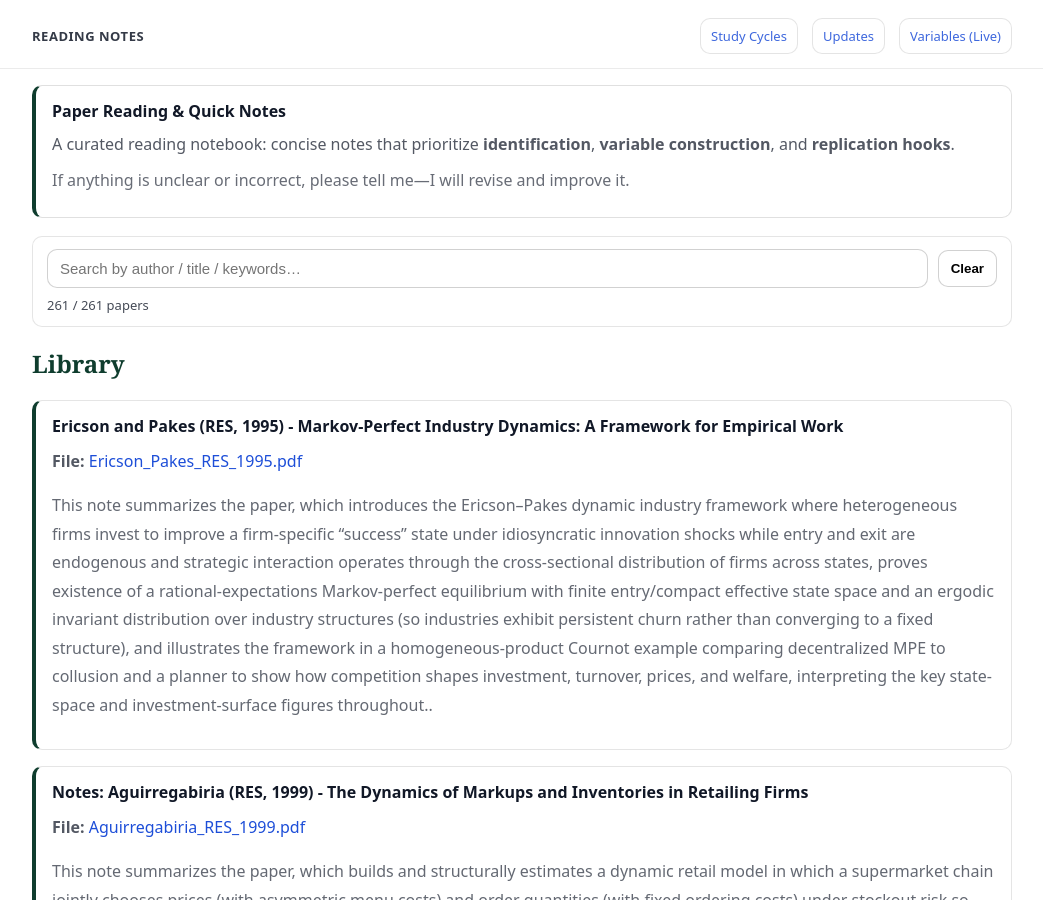
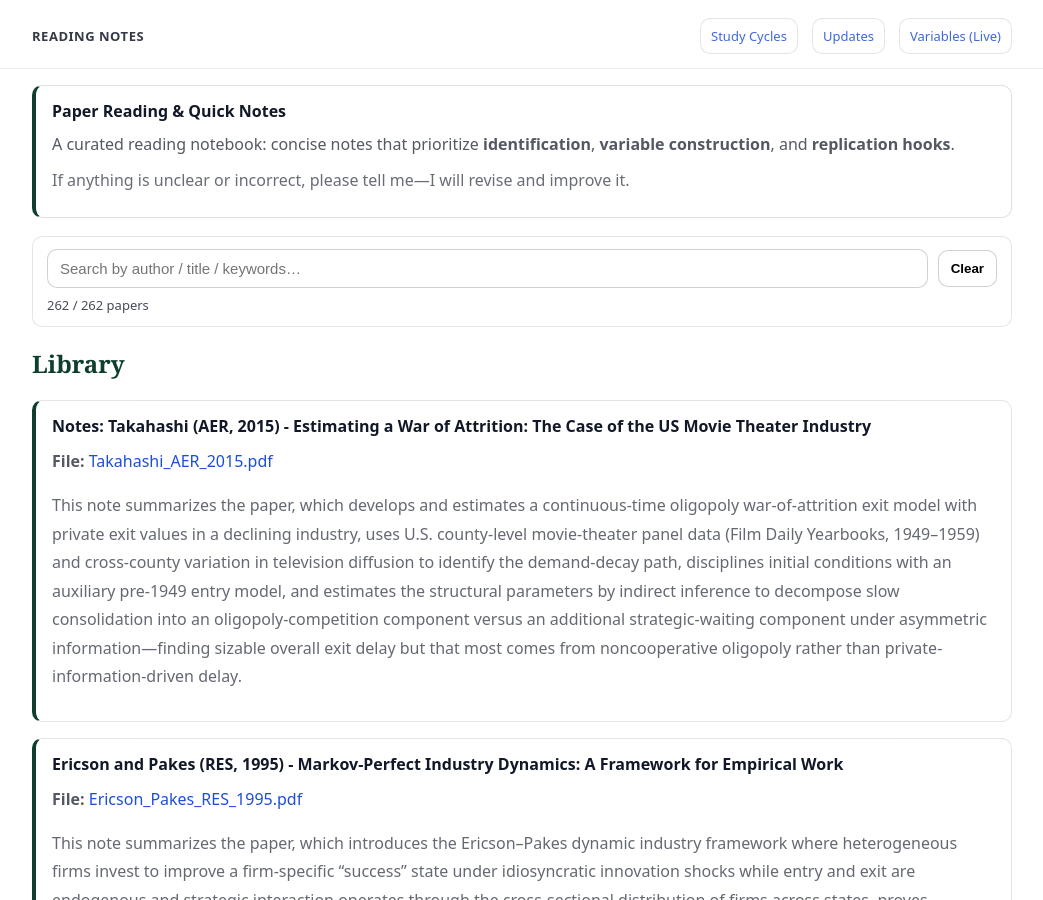
Before and after one commit to yaxinzn/study-archive, a Jekyll site: the page built from reading/index.md, in a window 1280 px wide and 900 px high. Shown: the whole window, without its empty margins (118-1161 px from the left). Built offline with Jekyll 4.4.1, drawn with Linux system fonts in a browser that asks for light colours.

Commit message:
Reading: add/update Takahashi_AER_2015.pdf

```diff
--- a/_data/reading.yml
+++ b/_data/reading.yml
@@ -1,3 +1,7 @@
+- title: "Notes: Takahashi (AER, 2015) - Estimating a War of Attrition: The Case of the US Movie Theater Industry"
+  file: "Takahashi_AER_2015.pdf"
+  desc: "This note summarizes the paper, which develops and estimates a continuous-time oligopoly war-of-attrition exit model with private exit values in a declining industry, uses U.S. county-level movie-theater panel data (Film Daily Yearbooks, 1949–1959) and cross-county variation in television diffusion to identify the demand-decay path, disciplines initial conditions with an auxiliary pre-1949 entry model, and estimates the structural parameters by indirect inference to decompose slow consolidation into an oligopoly-competition component versus an additional strategic-waiting component under asymmetric information—finding sizable overall exit delay but that most comes from noncooperative oligopoly rather than private-information-driven delay."
+
 - title: "Ericson and Pakes (RES, 1995) - Markov-Perfect Industry Dynamics: A Framework for Empirical Work"
   file: "Ericson_Pakes_RES_1995.pdf"
   desc: "This note summarizes the paper, which introduces the Ericson–Pakes dynamic industry framework where heterogeneous firms invest to improve a firm-specific “success” state under idiosyncratic innovation shocks while entry and exit are endogenous and strategic interaction operates through the cross-sectional distribution of firms across states, proves existence of a rational-expectations Markov-perfect equilibrium with finite entry/compact effective state space and an ergodic invariant distribution over industry structures (so industries exhibit persistent churn rather than converging to a fixed structure), and illustrates the framework in a homogeneous-product Cournot example comparing decentralized MPE to collusion and a planner to show how competition shapes investment, turnover, prices, and welfare, interpreting the key state-space and investment-surface figures throughout.."
```
Also changed, not shown: 1 other file.
